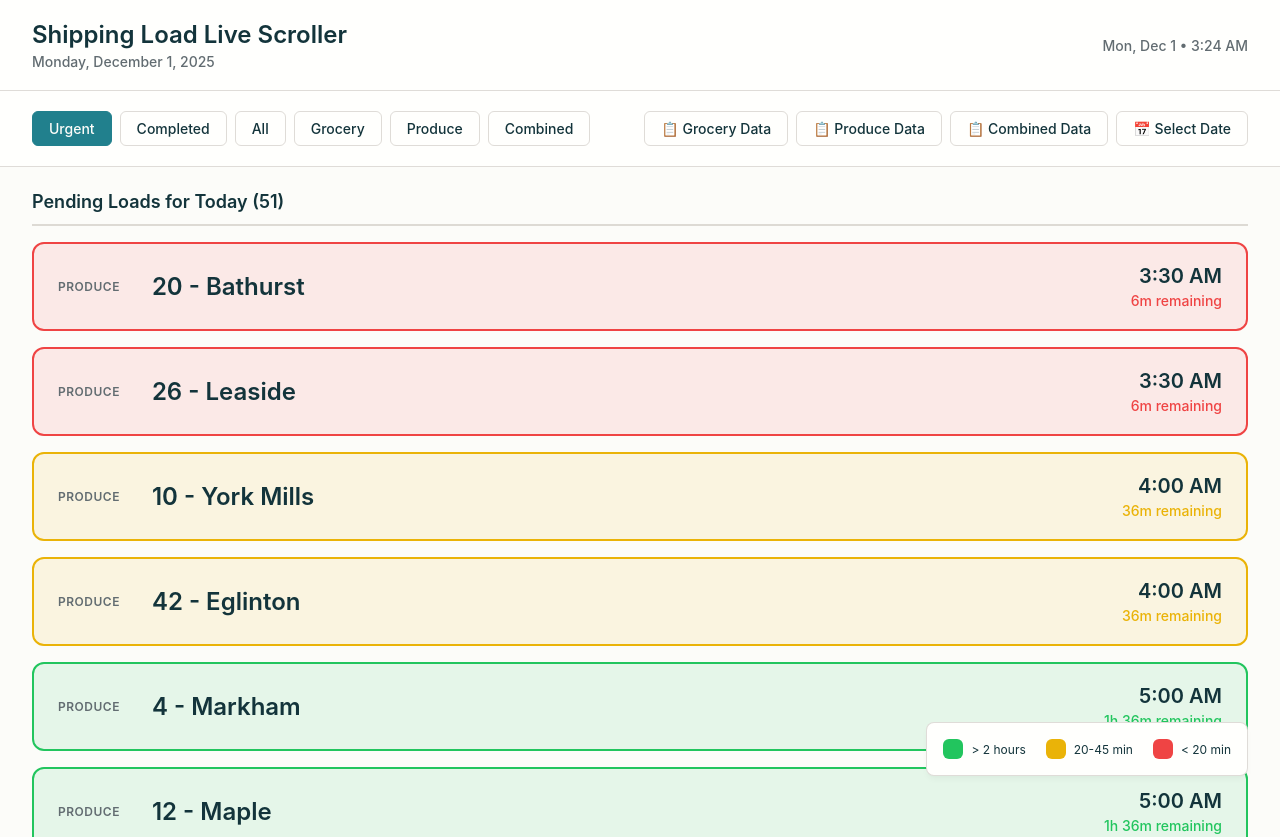
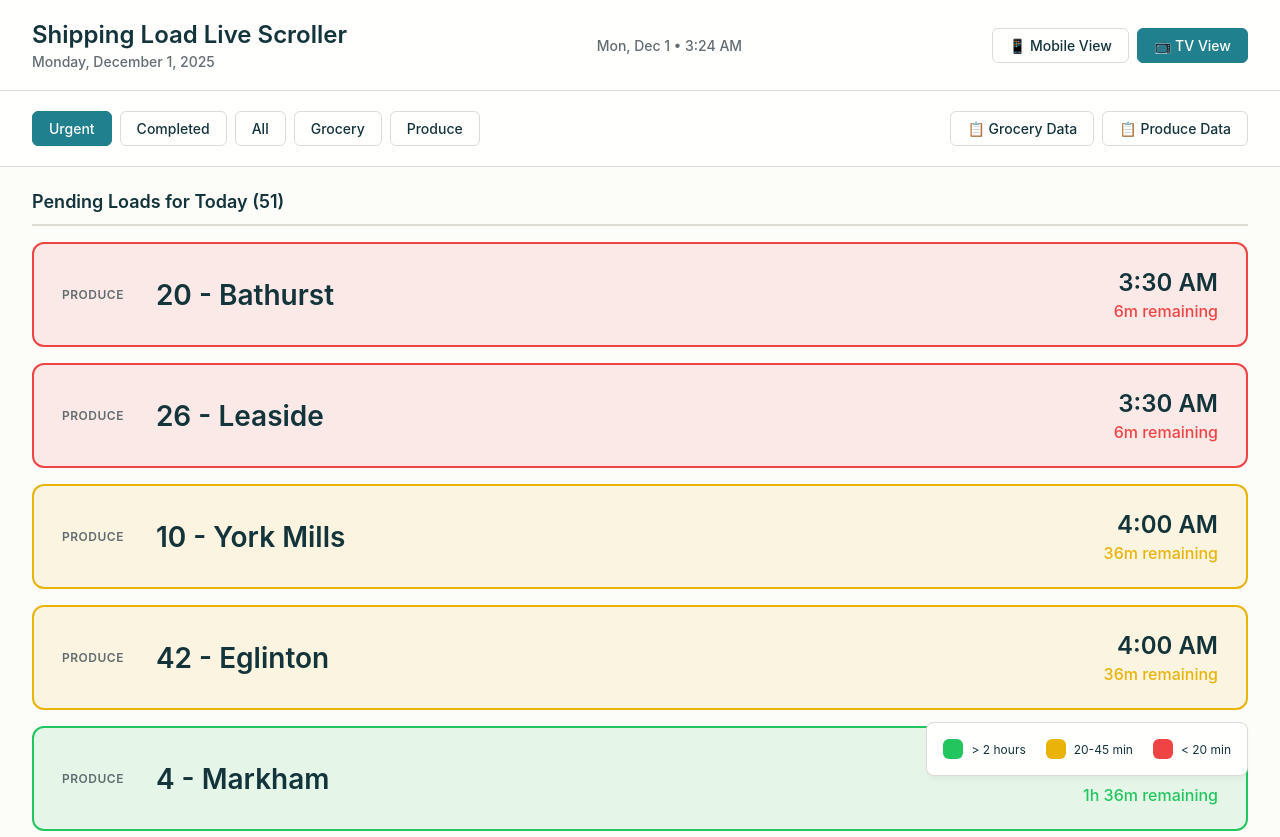
Before and after one commit to Manav058/Shipping_time_tracker, a plain HTML site: page index.html in a window 1280 px wide. Shown: the top 837 px of the page. Drawn offline with Linux system fonts and the light colour scheme.

Commit message:
Update index.html

```diff
--- a/index.html
+++ b/index.html
@@ -286,6 +286,41 @@ body {
     transform: translateY(-2px);
 }
 
+/* View mode specific card sizing */
+body.mobile-view .load-card {
+  padding: 12px 14px;
+  min-height: 60px;
+}
+
+body.mobile-view .load-store {
+  font-size: var(--font-size-xl);
+}
+
+body.mobile-view .scheduled-time {
+  font-size: var(--font-size-lg);
+}
+
+body.mobile-view .time-remaining {
+  font-size: var(--font-size-sm);
+}
+
+body.tv-view .load-card {
+  padding: 24px 28px;
+  min-height: 90px;
+}
+
+body.tv-view .load-store {
+  font-size: 28px;
+}
+
+body.tv-view .scheduled-time {
+  font-size: 24px;
+}
+
+body.tv-view .time-remaining {
+  font-size: 16px;
+}
+
 .load-card.green {
     border-color: var(--color-green);
     background: var(--color-green-bg);
@@ -545,7 +580,7 @@ body {
 }
     </style>
 </head>
-<body>
+<body class="tv-view">
     <div class="container">
         <div class="header">
             <div class="header-row">
@@ -554,6 +589,12 @@ body {
                     <div class="header-date" id="headerDate"></div>
                 </div>
                 <div class="current-time" id="currentTime"></div>
+                <div class="controls">
+                    <div class="tab-buttons">
+                        <button class="tab-btn" id="mobileViewBtn" onclick="setViewMode('mobile')">📱 Mobile View</button>
+                        <button class="tab-btn active" id="tvViewBtn" onclick="setViewMode('tv')">📺 TV View</button>
+                    </div>
+                </div>
             </div>
             <div class="header-row">
                 <div class="controls">
@@ -563,15 +604,12 @@ body {
                         <button class="tab-btn" data-sheet="all">All</button>
                         <button class="tab-btn" data-sheet="grocery">Grocery</button>
                         <button class="tab-btn" data-sheet="produce">Produce</button>
-                        <button class="tab-btn" data-sheet="combined">Combined</button>
                     </div>
                 </div>
                 <div class="controls">
                     <div class="tab-buttons">
                         <button class="tab-btn" onclick="showDataEditor('grocery')">📋 Grocery Data</button>
                         <button class="tab-btn" onclick="showDataEditor('produce')">📋 Produce Data</button>
-                        <button class="tab-btn" onclick="showDataEditor('combined')">📋 Combined Data</button>
-                        <button class="tab-btn" onclick="showDatePicker()">📅 Select Date</button>
                     </div>
                 </div>
             </div>
@@ -874,12 +912,10 @@ body {
             const editor = document.getElementById('dataEditor');
 
             try {
-        // 1) Update in‑memory data
                 const newData = JSON.parse(editor.value);
                 scheduleData[currentEditingType] = newData;
                 renderScroller();
 
-        // 2) Try to sync to GitHub via API
                 const res = await fetch('/api/update-schedule', {
                     method: 'POST',
                     headers: { 'Content-Type': 'application/json' },
@@ -902,7 +938,6 @@ body {
                 alert('Invalid JSON format. Please check your data and try again.\n\nError: ' + e.message);
             }
         }
-
 
         function showDatePicker() {
             const modal = document.getElementById('dateModal');
@@ -936,6 +971,24 @@ body {
             renderScroller();
         }
 
+        function setViewMode(mode) {
+            const body = document.body;
+            const mobileBtn = document.getElementById('mobileViewBtn');
+            const tvBtn = document.getElementById('tvViewBtn');
+
+            if (mode === 'mobile') {
+                body.classList.add('mobile-view');
+                body.classList.remove('tv-view');
+                mobileBtn.classList.add('active');
+                tvBtn.classList.remove('active');
+            } else {
+                body.classList.add('tv-view');
+                body.classList.remove('mobile-view');
+                tvBtn.classList.add('active');
+                mobileBtn.classList.remove('active');
+            }
+        }
+
         loadScheduleData();
         updateCurrentTime();
         setInterval(updateCurrentTime, 1000);
```
Lines whose indentation alone changed are shown as unchanged.
